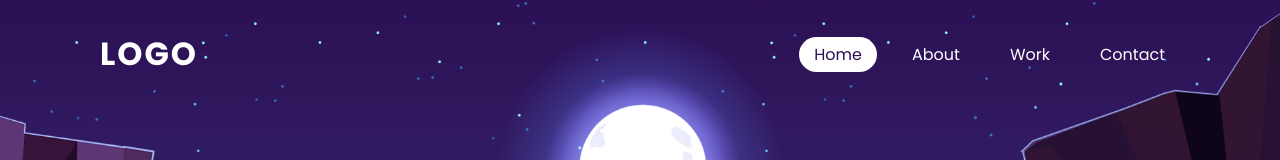
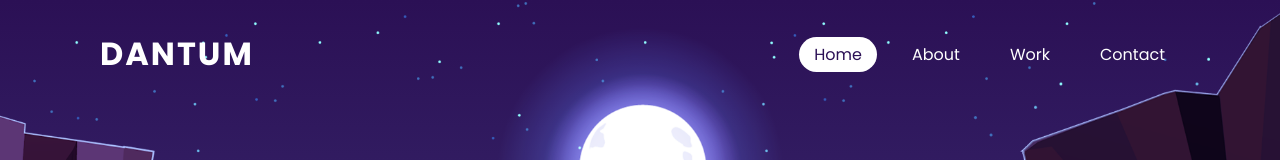
Before and after one commit to dandeltumaag/dantum, a plain HTML site: page index.html in a window 1280 px wide. Shown: the top 160 px of the page. Drawn offline with Linux system fonts and the light colour scheme.

Commit message:
Update index.html

```diff
--- a/index.html
+++ b/index.html
@@ -9,7 +9,7 @@
 </head>
 <body>
   <header>
-    <a href="#" class="logo">Logo</a>
+    <a href="#" class="logo">Dantum</a>
     <ul>
       <li><a href="#" class="active">Home</a></li>
       <li><a href="#">About</a></li>
```
